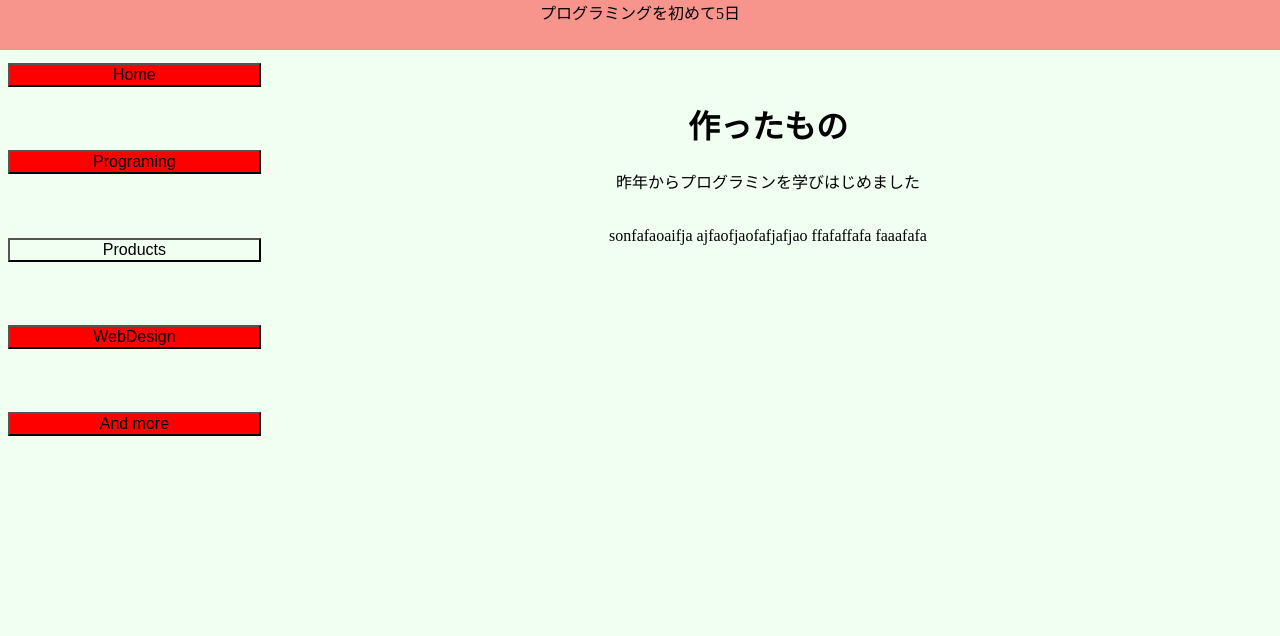
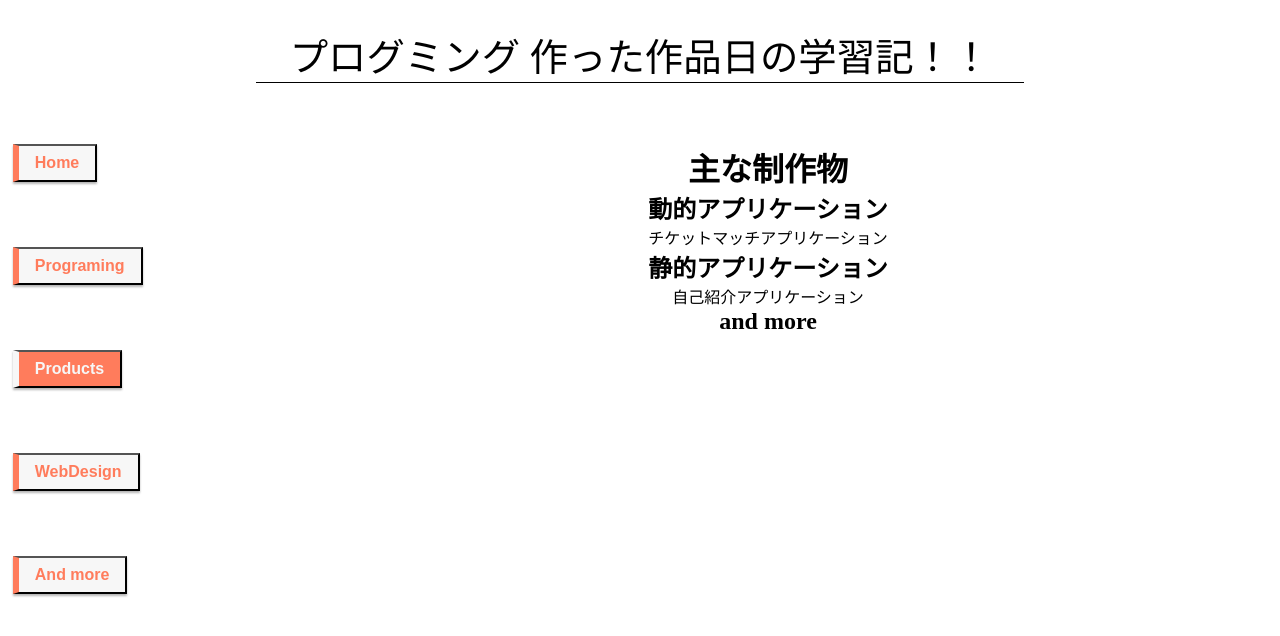
Before and after one commit to katomanzu0923/katomanzu0923_profile, a Vue app: page / in a window 1280 px wide. Both pictures are taken after a click on the button "Products". Shown: the top 636 px of the page. Built offline with nearby package versions, Linux system fonts and the light colour scheme.

Commit message:
have built a layout in top

```diff
--- a/public/index.html
+++ b/public/index.html
@@ -16,7 +16,10 @@
   </body>
   <style>
     * {
-      background-color: honeydew;
+      background-color: rgb(255, 255, 255);
+      box-sizing: content-box;
+      margin: 0;
+      padding: 0;
     }
   </style>
 </html>
--- a/src/App.vue
+++ b/src/App.vue
@@ -1,12 +1,14 @@
 <template>
   <div>
-    <Header></Header>
+    <header class="header">
+      プログミング  {{ message }}日の学習記！！
+    </header>
     <div class="top_button">
-      <button @click="currentComponet = 'Home'" class="home">Home</button>
-      <button @click="currentComponet = 'Programing'" class="programing">Programing</button>
-      <button @click="currentComponet = 'Products'" class="products">Products</button>
-      <button @click="currentComponet = 'WebDesign'" class="webdesign">WebDesign</button>
-      <button @click="currentComponet = 'AndMore'" class="more">And more</button>
+      <button @click="currentComponet = 'Home'; change_home()"  class="home">{{ home }}</button>
+      <button @click="currentComponet = 'Programing'; change_program()" class="programing">{{ programing }}</button>
+      <button @click="currentComponet = 'Products'; change_products()" class="products">{{ products }}</button>
+      <button @click="currentComponet = 'WebDesign'; change_design()" class="webdesign">{{ design }}</button>
+      <button @click="currentComponet = 'AndMore'; change_more()" class="more">{{ more }}</button>
     </div>
     <div>
       <component :is="currentComponet" class="co"></component>
@@ -14,74 +16,214 @@
   </div>
 </template>
 
+
 <script>
-import Header from "./components/Header"
+
 import Programing from "./components/Programing"
 import Products from "./components/Products"
 import WebDesign from "./components/WebDesign"
 import AndMore from "./components/AndMore"
 import Home from "./components/Home"
+
 export default {
   data() {
     return {
-      currentComponet: "Home"
+      currentComponet: "Home",
+      message: "day",
+      home: "Home",
+      programing: "Programing",
+      products: "Products",
+      design: "WebDesign",
+      more: "And more"
     };
   },
+  methods: {
+    change_home() {
+      let today = new Date();
+      let start = new Date( '2020/8/3 00:00');
+      let ago = (today - start) / 86400000;
+      let day = Math.ceil(ago);
+      return this.message = day;
+    },
+    change_program() {
+      return this.message = "学んだ言語！";
+    },
+    change_products() {
+      return this.message = "作った作品";
+    },
+    change_design() {
+      return this.message = "デザインスキル";
+    },
+    change_more () {
+      return this.message = "and more!";
+    },
+    window:onload = function() {
+      let today = new Date();
+      let start = new Date( '2020/8/3 00:00');
+      let ago = (today - start) / 86400000;
+      let day = Math.ceil(ago);
+      //alert(day);
+      return this.message = day;
+    }
+  },
   components: {
-    Header,
     Programing,
     Products,
     WebDesign,
     AndMore,
     Home
   }
+
 };
 </script>
 
 <style scoped>
   * {
     font-size: 2vh;
+    box-sizing: border-box;
   }
 
+  .header {
+		width: 100%;
+    height: 80px;
+
+    text-align: center;
+    font-size: 3vw;
+    padding: 2%;
+	}
+  .header::after {
+    content: "";
+    display: block;
+    position: absolute;
+    background: black;
+    height: 1px;
+    width: 60%;
+    left: 20%;
+  }
+
+  .top_button {
+    margin-top: 5%;
+    margin-left: 1%;
+    position: fixed;
+  }
+
+  button:focus {
+    outline: 0;
+  }
   .home {
-    background-color: red;
+    display: inline-block;
+    padding: 0.5em 1em;
+    text-decoration: none;
+    background: #f7f7f7;
+    border-left: solid 6px #ff7c5c;/*左線*/
+    color: #ff7c5c;/*文字色*/
+    font-weight: bold;
+    box-shadow: 0px 2px 2px rgba(0, 0, 0, 0.29);
+
+  }
+  .home:active {
+    box-shadow: inset 0 0 2px rgba(128, 128, 128, 0.1);
+    transform: translateY(2px);
+  }
+  .home:focus  {
+    background: #ff7c5c;
+    border-left: solid 6px #f7f7f7;/*左線*/
+    color: #f7f7f7;/*文字色*/
+  }
+
+  .programing {
     display: block;
-    margin-top: 5%;
-    width: 20%;
-    top: 80px;
+    padding: 0.5em 1em;
+    text-decoration: none;
+    background: #f7f7f7;
+    border-left: solid 6px #ff7c5c;/*左線*/
+    color: #ff7c5c;/*文字色*/
+    font-weight: bold;
+    box-shadow: 0px 2px 2px rgba(0, 0, 0, 0.29);
+    margin-top: 50%;
   }
-  .programing {
-    background-color: red;
-    display: block;
-    margin-top: 5%;
-    width: 20%;
+
+  .programing:active {
+    box-shadow: inset 0 0 2px rgba(128, 128, 128, 0.1);
+    transform: translateY(2px);
+  }
+  .programing:focus  {
+    background: #ff7c5c;
+    border-left: solid 6px #f7f7f7;/*左線*/
+    color: #f7f7f7;/*文字色*/
   }
   .products {
     display: block;
+    padding: 0.5em 1em;
+    text-decoration: none;
+    background: #f7f7f7;
+    border-left: solid 6px #ff7c5c;/*左線*/
+    color: #ff7c5c;/*文字色*/
+    font-weight: bold;
+    box-shadow: 0px 2px 2px rgba(0, 0, 0, 0.29);
     margin-top: 5%;
-    width: 20%;
+    margin-top: 50%;
+  }
+  .products:active {
+    box-shadow: inset 0 0 2px rgba(128, 128, 128, 0.1);
+    transform: translateY(2px);
+  }
+  .products:focus  {
+    background: #ff7c5c;
+    border-left: solid 6px #f7f7f7;/*左線*/
+    color: #f7f7f7;/*文字色*/
   }
 
   .webdesign {
-    background-color: red;
     display: block;
+    padding: 0.5em 1em;
+    text-decoration: none;
+    background: #f7f7f7;
+    border-left: solid 6px #ff7c5c;/*左線*/
+    color: #ff7c5c;/*文字色*/
+    font-weight: bold;
+    box-shadow: 0px 2px 2px rgba(0, 0, 0, 0.29);
     margin-top: 5%;
-    width: 20%;
-
+    margin-top: 50%;
+  }
+  .webdesign:active {
+    box-shadow: inset 0 0 2px rgba(128, 128, 128, 0.1);
+    transform: translateY(2px);
+  }
+  .webdesign:focus  {
+    background: #ff7c5c;
+    border-left: solid 6px #f7f7f7;/*左線*/
+    color: #f7f7f7;/*文字色*/
   }
 
   .more {
-    background-color: red;
     display: block;
+    padding: 0.5em 1em;
+    text-decoration: none;
+    background: #f7f7f7;
+    border-left: solid 6px #ff7c5c;/*左線*/
+    color: #ff7c5c;/*文字色*/
+    font-weight: bold;
+    box-shadow: 0px 2px 2px rgba(0, 0, 0, 0.29);
     margin-top: 5%;
-    width: 20%;
+    margin-top: 50%;
+  }
+  .more:active {
+    box-shadow: inset 0 0 2px rgba(128, 128, 128, 0.1);
+    transform: translateY(2px);
+  }
+  .more:focus  {
+    background: #ff7c5c;
+    border-left: solid 6px #f7f7f7;/*左線*/
+    color: #f7f7f7;/*文字色*/
   }
 
   .co {
-    position: absolute;
+    display: block;
     right: 5%;
     width: 70%;
     top: 80px;
+    margin-top: 5%;
   }
 
 
--- a/src/components/AndMore.vue
+++ b/src/components/AndMore.vue
@@ -1,11 +1,6 @@
 <template>
 	<div class="home_message">
 		<h1>and more</h1>
-		<p>昨年からプログラミンを学びはじめました</p><br>
-		sonfafaoaifja
-		ajfaofjaofafjafjao
-		ffafaffafa
-		faaafafa
 	</div>
 </template>
 
--- a/src/components/Header.vue
+++ /dev/null
@@ -1,29 +0,0 @@
-<template>
-	<div>
-		プログラミングを初めて{{ day }}日
-	</div>
-</template>
-
-<script>
-export default {
-	data() {
-		return {
-			day: 5
-		};
-	}
-};
-</script>
-
-<style scoped>
-  div {
-		position: absolute;
-		width: 100%;
-		height: 50px;
-		background: rgba(255, 0, 0, 0.418);
-		left: 0;
-		top: 0;
-		text-align: center;
-	}
-
-
-</style>
--- a/src/components/Products.vue
+++ b/src/components/Products.vue
@@ -1,11 +1,17 @@
 <template>
 	<div class="home_message">
-		<h1>作ったもの</h1>
-		<p>昨年からプログラミンを学びはじめました</p><br>
-		sonfafaoaifja
-		ajfaofjaofafjafjao
-		ffafaffafa
-		faaafafa
+		<h1>主な制作物</h1>
+		<div>
+			<h2>動的アプリケーション</h2>
+			<p>チケットマッチアプリケーション</p>
+		</div>
+		<div>
+			<h2>静的アプリケーション</h2>
+			<p>自己紹介アプリケーション</p>
+		</div>
+		<div>
+			<h2>and more</h2>
+		</div>
 	</div>
 </template>
 
--- a/src/components/WebDesign.vue
+++ b/src/components/WebDesign.vue
@@ -1,11 +1,13 @@
 <template>
 	<div class="home_message">
-		<h1>PhotShop</h1>
-		<p>昨年からプログラミンを学びはじめました</p><br>
-		sonfafaoaifja
-		ajfaofjaofafjafjao
-		ffafaffafa
-		faaafafa
+		<div class="design_top">
+			<h2>WebDesgin Skils</h2>
+			<h2>photoshop</h2>
+			<p>趣味の範囲でこれまで写真撮影や動画編集を行ってきており、そのなかで取得したのでフォトショップの技術です。<br>
+			その技術を活かして、web制作ではバナーやコンテンツの作成など行ってきました。</p>
+			<h2>adobe xd</h2>
+			<p>web制作を行う上で必要であると考え、adobexdの習得に取り組みました</p>
+		</div>
 	</div>
 </template>
 
@@ -15,4 +17,7 @@
 		color: black;
 		text-align: center;
 	}
+	p {
+		text-align: start;
+	}
 </style>
```
